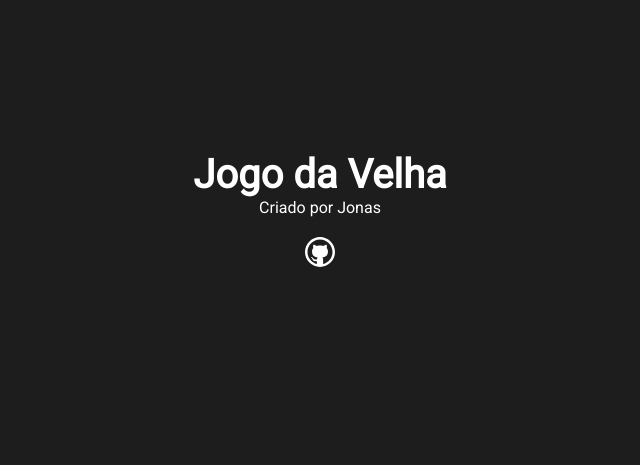
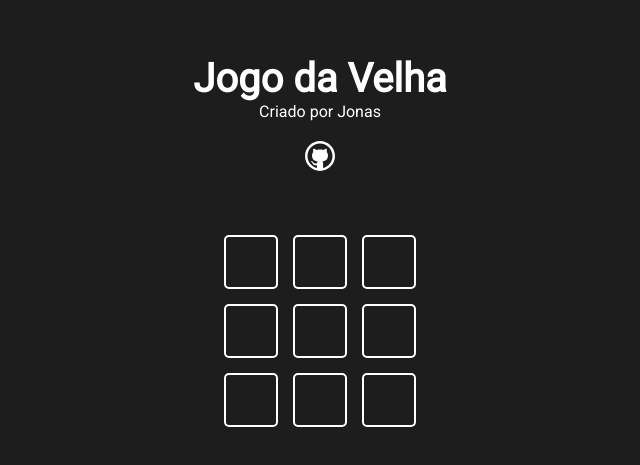
Before and after one commit to JonsMota/Jogo-da-velhar, a Next.js app: page / in a window 1280 px wide. Shown: the part 179-644 px from the top of the page, without its empty margins (320-960 px from the left). Built offline with nearby package versions, Linux system fonts and the light colour scheme.

Commit message:
criado o componente game

```diff
--- /dev/null
+++ b/src/components/game/Game.jsx
@@ -0,0 +1,20 @@
+import styles from './Game.module.css'
+import Gameoption from '../gameOption/GameOption'
+
+function Game () {
+  return (
+    <div className={styles.game}>
+      <Gameoption/>
+      <Gameoption/>
+      <Gameoption/>
+      <Gameoption/>
+      <Gameoption/>
+      <Gameoption/>
+      <Gameoption/>
+      <Gameoption/>
+      <Gameoption/>
+    </div>
+  )
+}
+
+export default Game
--- /dev/null
+++ b/src/components/game/Game.module.css
@@ -0,0 +1,5 @@
+.game {
+    display: grid;
+    grid-template-columns: repeat(3,1fr);
+    gap: 15px;
+}
--- /dev/null
+++ b/src/components/gameOption/GameOption.jsx
@@ -0,0 +1,11 @@
+import styles from './GameOption.module.css'
+
+function Gameoption () {
+    return (
+      <div className={styles.gameOption}>
+
+      </div>
+    )
+}
+
+export default Gameoption
--- /dev/null
+++ b/src/components/gameOption/GameOption.module.css
@@ -0,0 +1,10 @@
+.gameOption {
+  border: 2px solid white;
+  width: 50px;
+  height:  50px;
+  border-radius: 5px;
+  display: flex;
+  justify-content: center;
+  align-items: center;
+  cursor: pointer;
+}
--- a/src/components/gamePage/GamePage.jsx
+++ b/src/components/gamePage/GamePage.jsx
@@ -1,9 +1,11 @@
 import Header from '../header/Header'
+import Game from '../game/Game'
 
 function GamePage () {
   return(
     <div className="conteiner">
       <Header/>
+      <Game/>
     </div>
   )
 }
```
